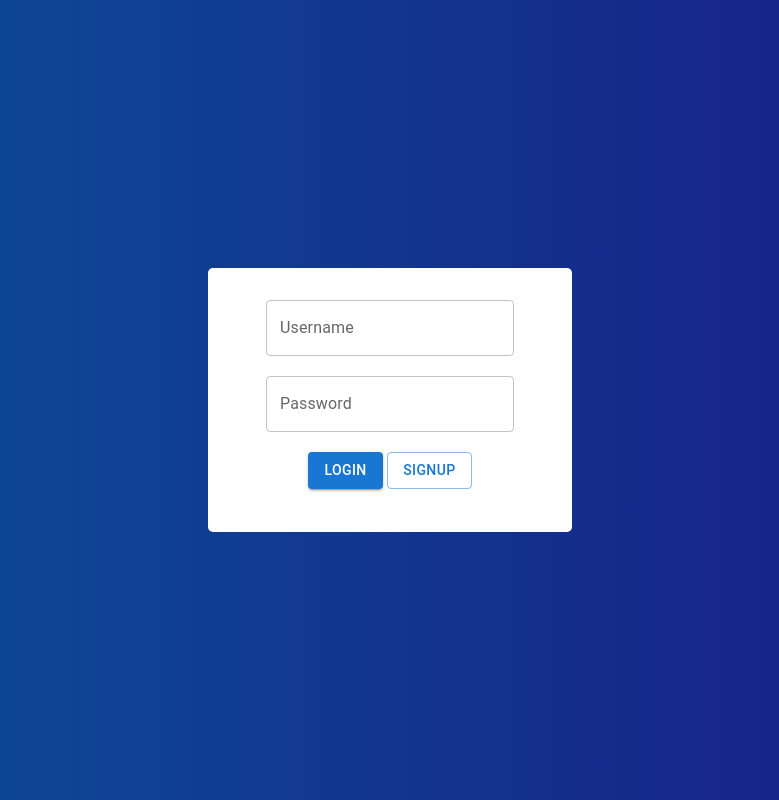
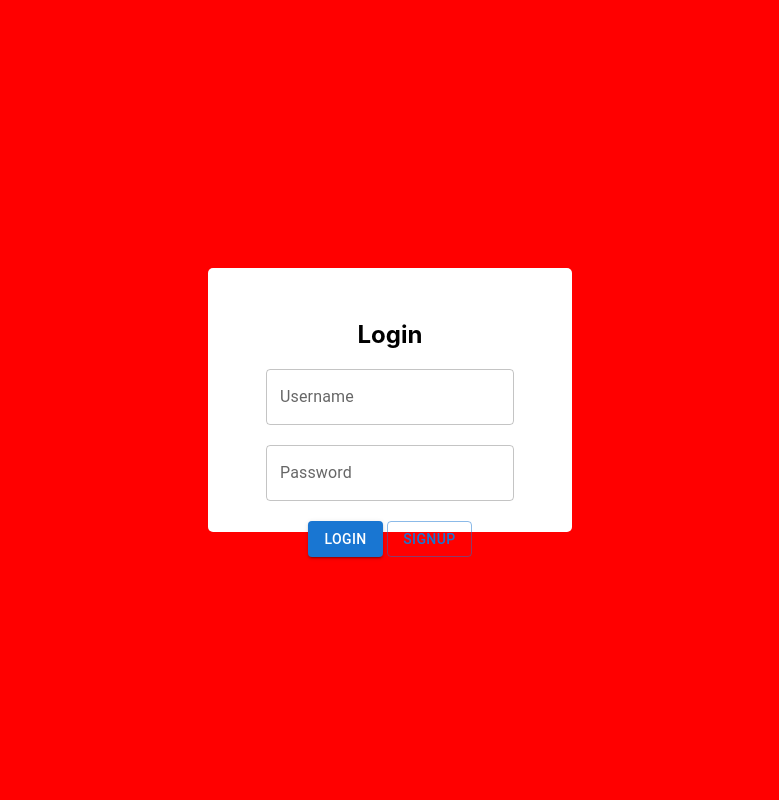
Before and after one commit to gavand-sagar/morning-fsd-front-end-react, a React (Create React App) app: page /login in a window 1280 px wide. Shown: the whole page, without its empty margins (250-1029 px from the left). Built offline with nearby package versions, Linux system fonts and the light colour scheme; the HTML template or start-up script is replaced by a standard one.

Commit message:
changed color and added heading

```diff
--- a/src/App.css
+++ b/src/App.css
@@ -54,7 +54,7 @@
   right: 0;
   top: 0;
   bottom: 0;
-  background: linear-gradient(to right, rgb(10, 81, 153), rgb(26, 26, 132));
+  background: linear-gradient(to right, red, red);
 }
 
 .login-form {
--- a/src/Pages/Login/Login.js
+++ b/src/Pages/Login/Login.js
@@ -62,6 +62,7 @@ export default function Login() {
     return (
         <div className="login-page">
             <div class='login-form'>
+                <h2>Login</h2>
                 <TextField variant="outlined" value={username} onChange={e => setUsername(e.target.value)} type='text' label='Username' />
                 <br></br>
                 <br></br>
```
